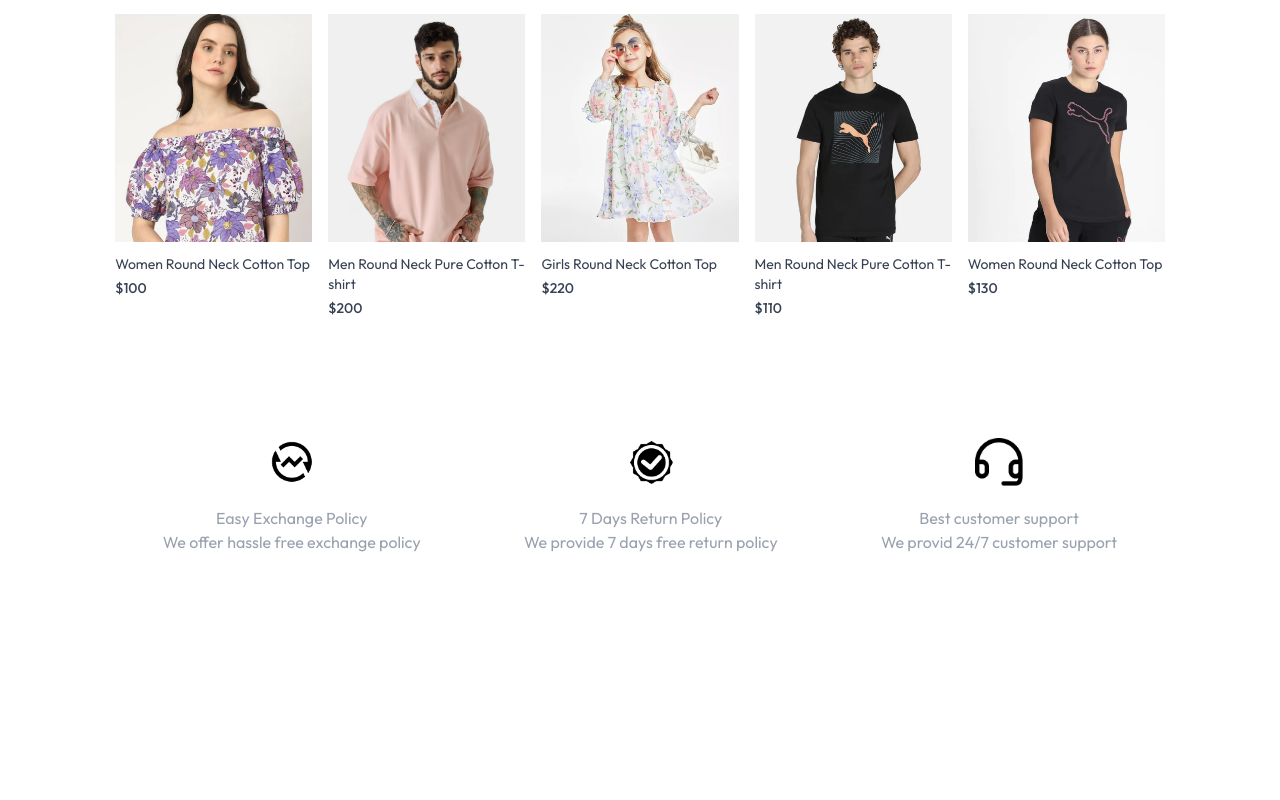
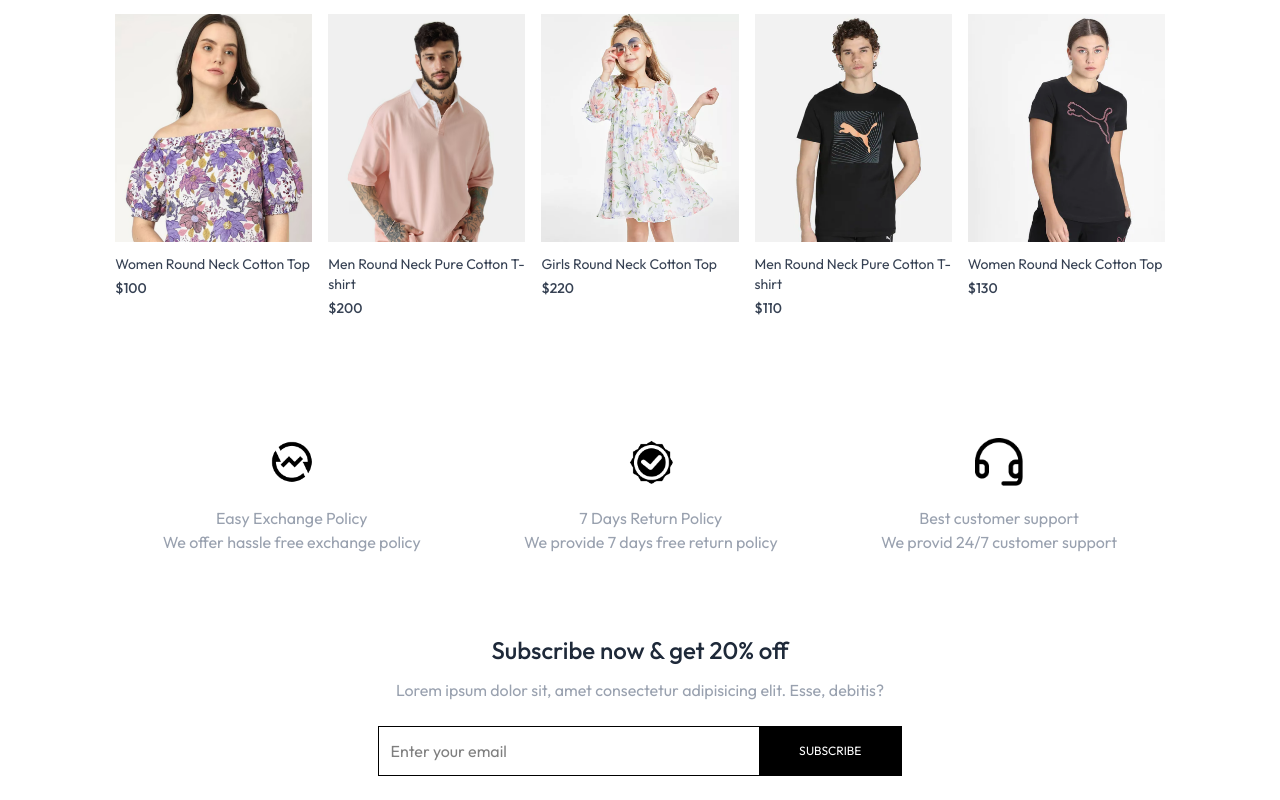
Before and after one commit to bunyanalmarsoos2-ship-it/Forever, a React (Vite) app: page / in a window 1280 px wide. Shown: the part 1495-2295 px from the top of the page. Before the commit the page ends 2129 px from the top, so only its background shows below. Built offline with nearby package versions, Linux system fonts and the light colour scheme.

Commit message:
Add New Letter Section-1.45

```diff
--- /dev/null
+++ b/src/components/NewsLetterBox.jsx
@@ -0,0 +1,37 @@
+import React from "react";
+import PlaceOrder from "./../pages/PlaceOrder";
+
+const NewsLetterBox = () => {
+  const handleSubmit = (e) => {
+    e.preventDefault();
+  };
+  return (
+    <div className="text-center">
+      <p className="text-2xl font-medium text-gray-800">
+        Subscribe now & get 20% off
+      </p>
+      <p className="text-gray-400 mt-3">
+        Lorem ipsum dolor sit, amet consectetur adipisicing elit. Esse, debitis?
+      </p>
+      <form
+        onSubmit={handleSubmit}
+        className="w-full sm:w-1/2 flex items-center gap-3 mx-auto my-6 border pl-3"
+      >
+        <input
+          className="w-full sm:flex-1 outline-none"
+          type="email"
+          placeholder="Enter your email"
+          required
+        />
+        <button
+          type="submit"
+          className="bg-black text-white text-xs px-10 py-4"
+        >
+          SUBSCRIBE
+        </button>
+      </form>
+    </div>
+  );
+};
+
+export default NewsLetterBox;
--- a/src/pages/Home.jsx
+++ b/src/pages/Home.jsx
@@ -3,6 +3,7 @@
 import LatestCollection from '../components/LatestCollection.jsx'
 import BestSellers from '../components/BestSellers.jsx'
 import OurPolicy from '../components/OurPolicy.jsx'
+import NewsLetterBox from '../components/NewsLetterBox.jsx'
 const Home = () => {
   return (
     <div>
@@ -10,6 +11,7 @@
       <LatestCollection/>
       <BestSellers/>
       <OurPolicy/>
+      <NewsLetterBox/>
     </div>
   )
 }
```
